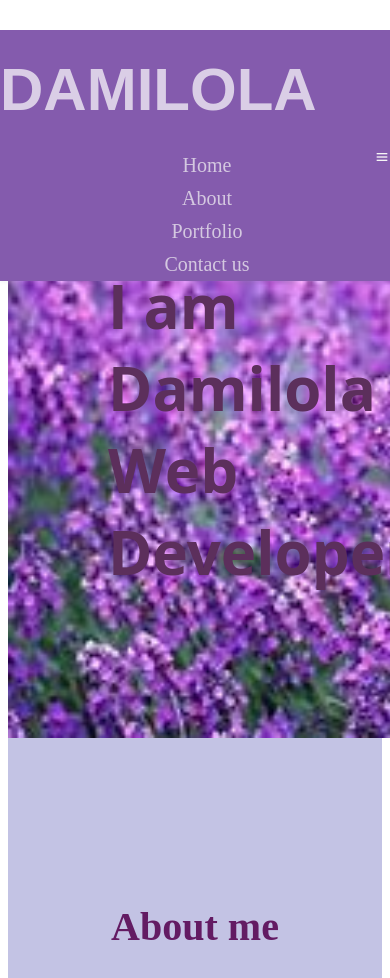
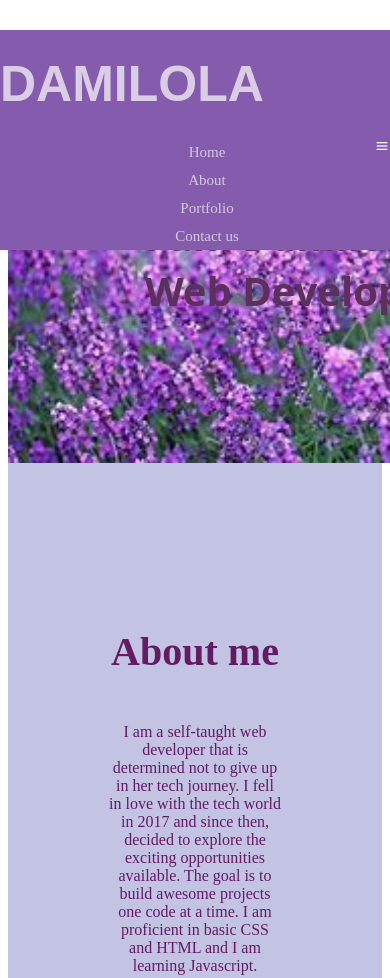
Before and after one commit to DamilolaF/my-Portfolio, a plain HTML site: page index.htm in a window 390 px wide. Shown: the top 978 px of the page. Drawn offline with nearby package versions, Linux system fonts and the light colour scheme.

Commit message:
changes made to home selector

```diff
--- a/main.css
+++ b/main.css
@@ -17,7 +17,7 @@ h2{
 .logo{
  color: #fff;
  flex: 1;
- font-size: 60px;
+ font-size: 50px;
  padding: 15px;
  text-transform: uppercase;
 }
@@ -63,12 +63,12 @@ ul, nav{
 }
 
 a{
-  font-size: 20px;
+  font-size: 15px;
   position: relative;
 	text-decoration: none;
 	color: inherit;
   cursor: pointer;
-	opacity: 0.7;
+  opacity: 0.7;
 }
 a:hover{
 	opacity: 1;
@@ -78,34 +78,10 @@ section{
 	display: flex;
 	flex-direction: column;
 	align-items: center;
-
 	padding: 125px 100px;
 }
 
-/*@media (max-width: 1000px){
 
-	section{
-		padding: 100px 50px;
-	}
-
-}
-/
-@media (max-width: 600px){
-
-	section{
-		padding: 80px 30px;
-    }
-*/
-
-/*.bd-grid{
-        width:100%;
-        display: grid;
-        grid-template-columns: 100%;
-        grid-column-gap: 2rem;
-        width: calc(100% - 2rem);
-        margin-left: var(--mb-2);
-        margin-right: var(--mb-2);
-      }
 
 /*Header section*/
 .top-header{
@@ -125,7 +101,8 @@ section{
     cursor: pointer;
     overflow: hidden;
   }
- .bx{  font-weight: normal;
+ .bx{
+  font-weight: normal;
   font-style: normal;
   font-variant: normal;
   line-height: 1;
@@ -137,6 +114,21 @@ section{
 header h2{
 	font-family: 'Quicksand', sans-serif;
 }
+
+/*Home section
+*/
+.home{
+  font: bold 60px 'Open Sans', sans-serif;
+  display: flex;
+  align-self: flex-end;
+  margin-bottom: 20px;
+  color: rgb(92, 47, 92);
+}
+
+/*.home__data{
+  align-self: center;
+}
+
 /*media queries for mobile*/
 @media all and (max-width:500px){
  .top-header {
@@ -169,8 +161,9 @@ header h2{
 
   }
   .home{
-    font-size: 20px;
-    align-self: flex-end;
+    font-size: 40px;
+    align-self: flex-start;
+
   }
 }
 /* media queries for tablet*/
@@ -197,8 +190,9 @@ header h2{
      padding: 5px;
    }
    .home{
-    font-size: 20px;
+    font-size: 40px;
     align-self: flex-end;
+    margin-top: 20px;
   }
    .row{
      -webkit-box-orient: vertical;
@@ -209,19 +203,6 @@ header h2{
    }
  }
 
-/*Home section
-*/
-.home{
-  font: bold 60px 'Open Sans', sans-serif;
-  display: flex;
-  align-self: flex-end;
-  margin-bottom: 20px;
-  color: rgb(92, 47, 92);
-}
-
-/*.home__data{
-  align-self: center;
-}
 
 
 /*about */
```
